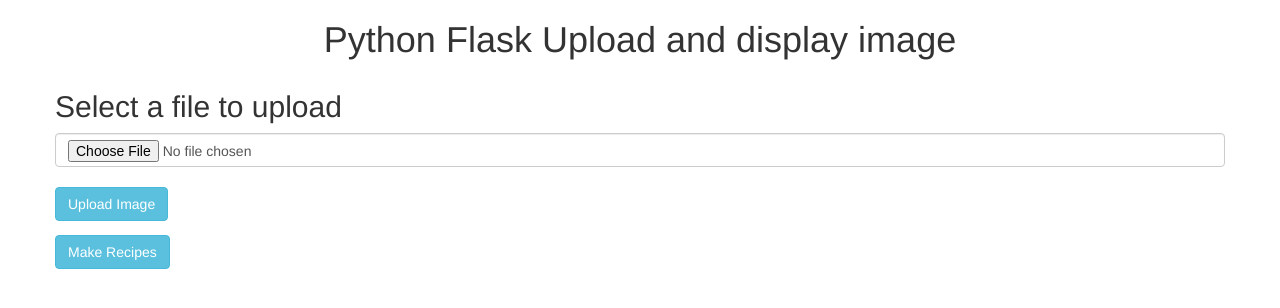
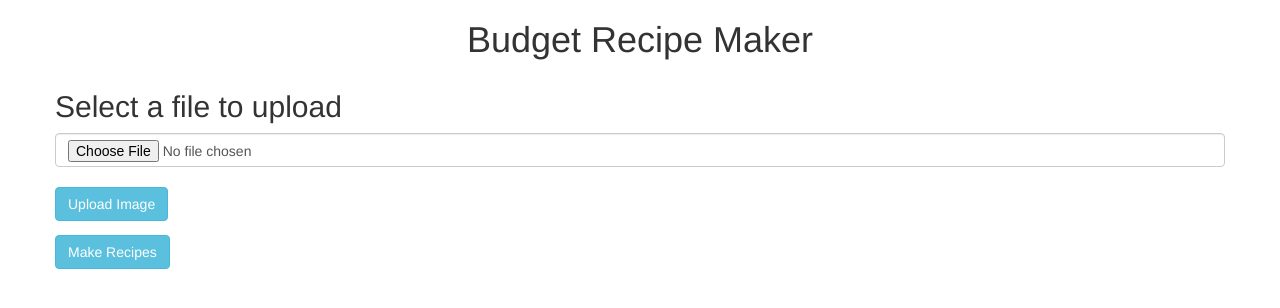
Before and after one commit to kucaleb/HackKu_2025, a Flask app: page / in a window 1280 px wide. Shown: the top 308 px of the page. Run offline with Flask 3, Linux system fonts and the light colour scheme; some libraries are stand-ins or nearby versions.

Commit message:
Update index.html

```diff
--- a/templates/index.html
+++ b/templates/index.html
@@ -1,12 +1,12 @@
 <html>
 <head>
-<title>Python Flask Upload and display image</title>
+<title>Budget Recipe Maker</title>
 <link rel="stylesheet" href="https://maxcdn.bootstrapcdn.com/bootstrap/3.3.6/css/bootstrap.min.css" />
 <script src="https://ajax.googleapis.com/ajax/libs/jquery/3.1.0/jquery.min.js"></script>
 <link rel="stylesheet" href="../templates/styles.css"/>
 </head>
 <body>
-<p><h1 align="center">Python Flask Upload and display image</h1></p>
+<p><h1 align="center">Budget Recipe Maker</h1></p>
 <div class="container">
 <div class="row">
     <h2>Select a file to upload</h2>
```
